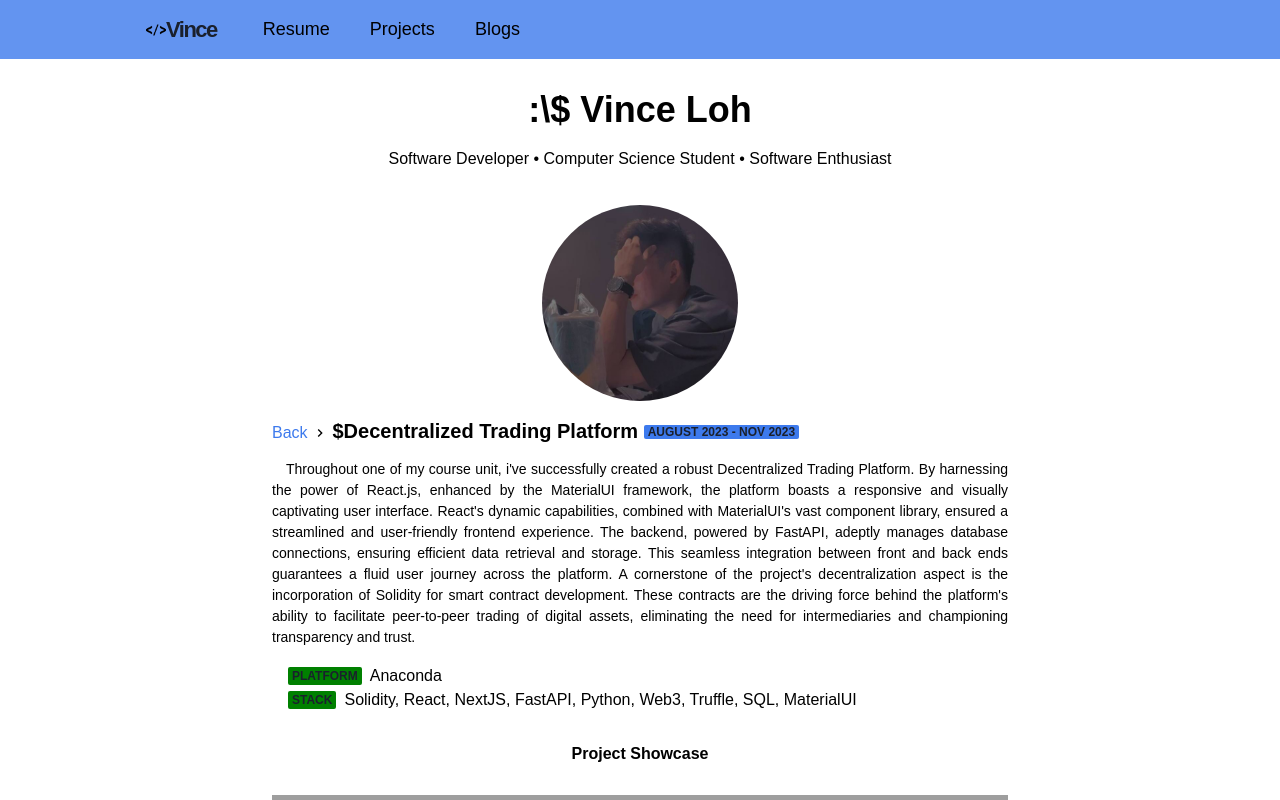
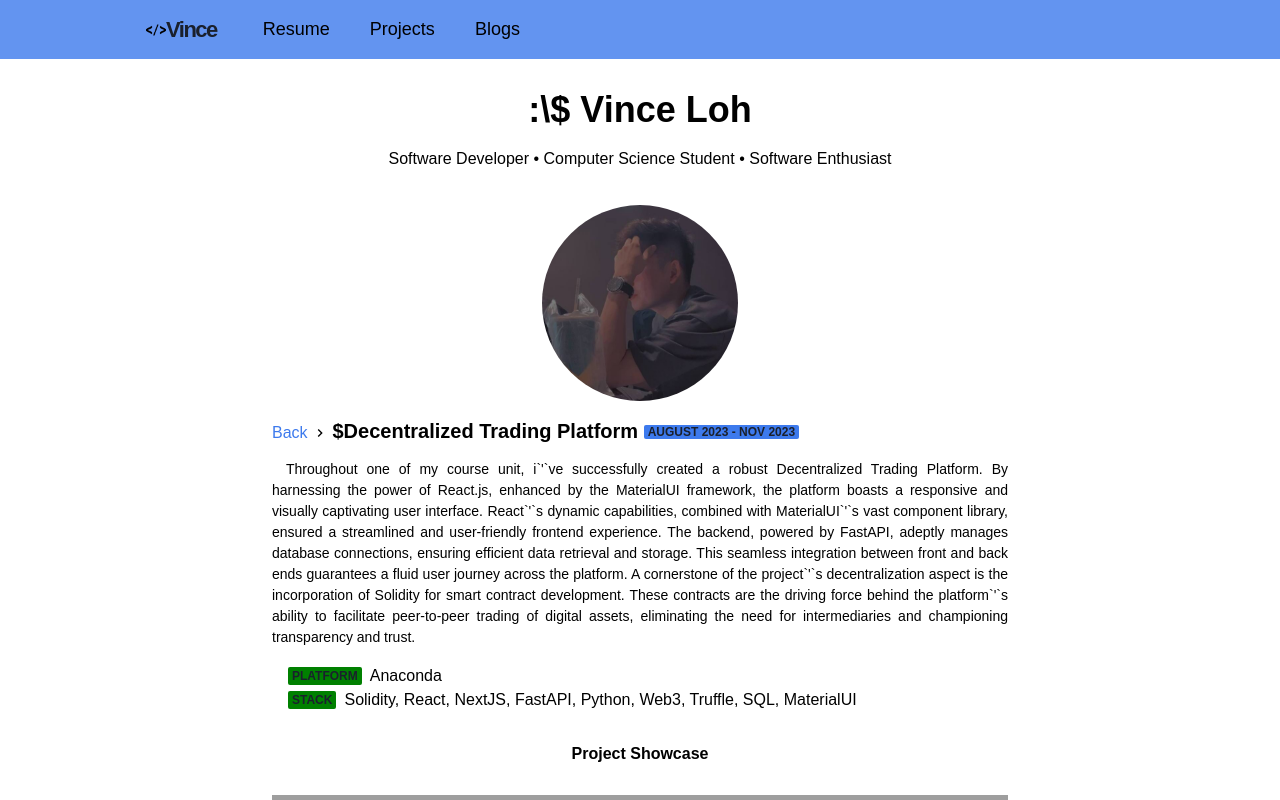
Before and after one commit to Vince-Loh/vince-portfolio, a Next.js app: page /projects/dtphome in a window 1280 px wide. Shown: the top 800 px of the page. Built offline with nearby package versions, Linux system fonts and the light colour scheme; grey boxes are pictures that could not be loaded.

Commit message:
fix apos`

```diff
--- a/pages/blogs/mind.js
+++ b/pages/blogs/mind.js
@@ -21,7 +21,7 @@ const Blog = () => (
 	<Layout title="mind">
 		<Box>
 			<Title>
-				What's top of my mind? <Badge bg ="blue">25 Dec 2023</Badge>
+				What`&apos;`s top of my mind? <Badge bg ="blue">25 Dec 2023</Badge>
 			</Title>
 			<List ml={4} my={4}>
 				<ListItem>
@@ -35,12 +35,12 @@ const Blog = () => (
 			</List>
 
 			<Heading as="h4" fontSize={16} my={8}>
-				<Center>Stuff I'm focused on thinking about.</Center>
+				<Center>Stuff I`&apos;`m focused on thinking about.</Center>
 			</Heading>
 
                <P>
                     <li>How can I harness tech to help people with ADHD like myself?</li>
-                    <li>How might I use spaced repetition to program my future self's attention?</li>
+                    <li>How might I use spaced repetition to program my future self`&apos;`s attention?</li>
                     <li>How can I better experiment with solutions to help myself?</li>
                     <li>How can I create an enabling environment for myself?</li>
                     <li>How can I build a symbiotic economic engine so I can keep working on the above?</li>
--- a/pages/projects/archery.js
+++ b/pages/projects/archery.js
@@ -22,7 +22,7 @@ const Work = () => (
 			This is a custom project that i have did during one of my course unit in my university.
 			It is an Archery Scoring System, where clubs can easily set up the tournament details,
 			define the rounds and categories, and register participating archers. During the tournament, scorers can quickly record arrow scores for
-			each end using the system's intuitive interface. The scores are instantly calculated, and real-time leaderboards can be displayed for
+			each end using the system`&apos;`s intuitive interface. The scores are instantly calculated, and real-time leaderboards can be displayed for
 			participants and spectators. After the tournament, the club administrators can generate detailed reports to analyze the performance of
 			individual archers, identify top performers, and track improvements over time. The system simplifies the scoring process, reduces manual
 			errors, and provides accurate results for a fair and enjoyable competition.
--- a/pages/projects/dtphome.js
+++ b/pages/projects/dtphome.js
@@ -24,9 +24,9 @@ const Work = () => (
 				$Decentralized Trading Platform <Badge bg ="blue">August 2023 - Nov 2023</Badge>
 			</Title>
 			<P style={{ fontSize: '14px' }}>
-			Throughout one of my course unit, i've successfully created a robust Decentralized Trading Platform. By harnessing the power of React.js, enhanced by the MaterialUI framework, the platform boasts a responsive and visually captivating user interface. React's dynamic capabilities, combined with MaterialUI's vast component library, ensured a streamlined and user-friendly frontend experience.
+			Throughout one of my course unit, i`&apos;`ve successfully created a robust Decentralized Trading Platform. By harnessing the power of React.js, enhanced by the MaterialUI framework, the platform boasts a responsive and visually captivating user interface. React`&apos;`s dynamic capabilities, combined with MaterialUI`&apos;`s vast component library, ensured a streamlined and user-friendly frontend experience.
 			The backend, powered by FastAPI, adeptly manages database connections, ensuring efficient data retrieval and storage. This seamless integration between front and back ends guarantees a fluid user journey across the platform.
-			A cornerstone of the project's decentralization aspect is the incorporation of Solidity for smart contract development. These contracts are the driving force behind the platform's ability to facilitate peer-to-peer trading of digital assets, eliminating the need for intermediaries and championing transparency and trust. 			</P>
+			A cornerstone of the project`&apos;`s decentralization aspect is the incorporation of Solidity for smart contract development. These contracts are the driving force behind the platform`&apos;`s ability to facilitate peer-to-peer trading of digital assets, eliminating the need for intermediaries and championing transparency and trust. 			</P>
 			<List ml={4} my={4}>
 				<ListItem>
 					<Meta>Platform</Meta>
```
